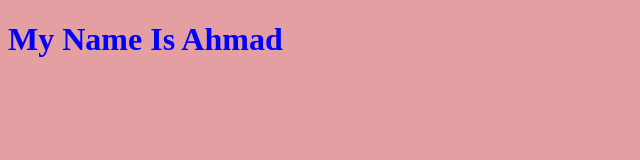
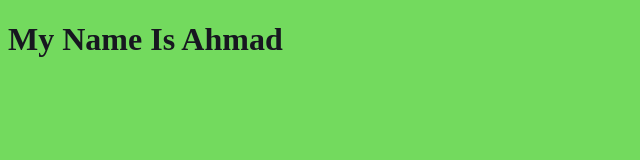
Before and after one commit to Ahmad-Almohammad1/myproject, a plain HTML site: page index.html in a window 1280 px wide. Shown: the whole page, without its empty margins (0-640 px from the left). Drawn offline with Linux system fonts and the light colour scheme.

Commit message:
changing styling

```diff
--- a/style.css
+++ b/style.css
@@ -1,6 +1,6 @@
 body {
-    background-color: rgb(228, 159, 162);
+    background-color: rgb(115, 218, 94);
 }
 h1 {
-    color: blue;
+    color: rgb(23, 23, 32);
 }
```
